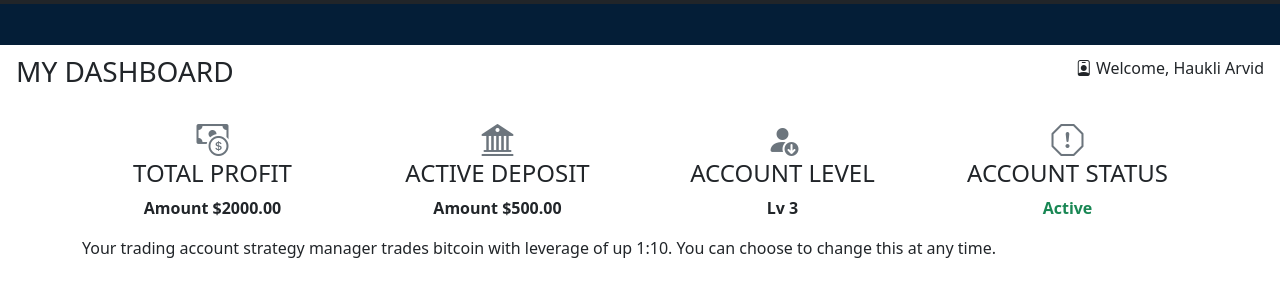
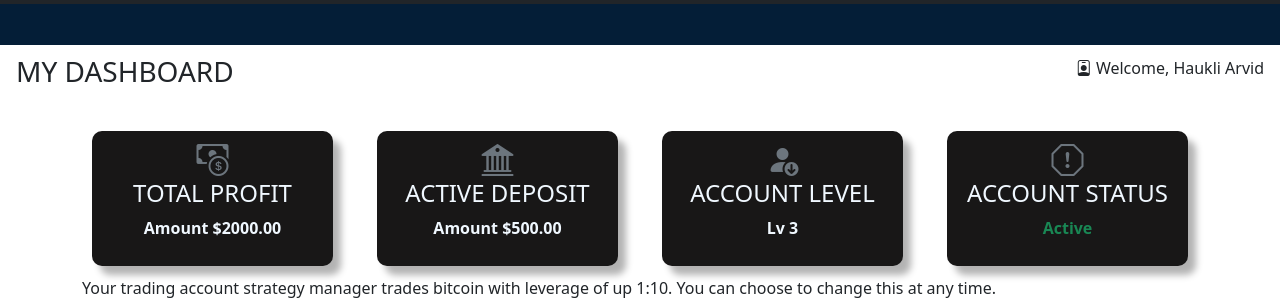
Before and after one commit to codeXii/Capital-Expert, a plain HTML site: page dashboard.html in a window 1280 px wide. Shown: the part 75-380 px from the top of the page. Drawn offline with nearby package versions, Linux system fonts and the light colour scheme; a script that the page names is missing.

Commit message:
Update styles.css

```diff
--- a/styles.css
+++ b/styles.css
@@ -63,3 +63,14 @@ footer{
     border-radius: 10px;
     box-shadow: 8px 9px 7px rgba(0, 0, 0, .3);
 }
+
+
+/* dashboard */
+.card-details{
+    padding: 10px 0;
+    margin: 10px;
+    color: aliceblue;
+    background-color: rgb(24, 23, 23);
+    border-radius: 10px;
+    box-shadow: 8px 9px 7px rgba(0, 0, 0, .3);
+}
```
